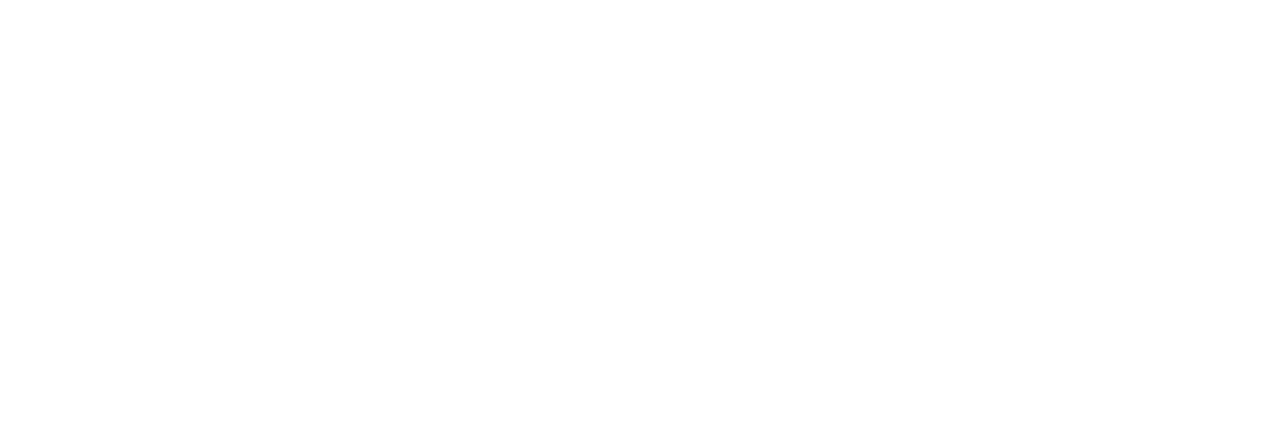
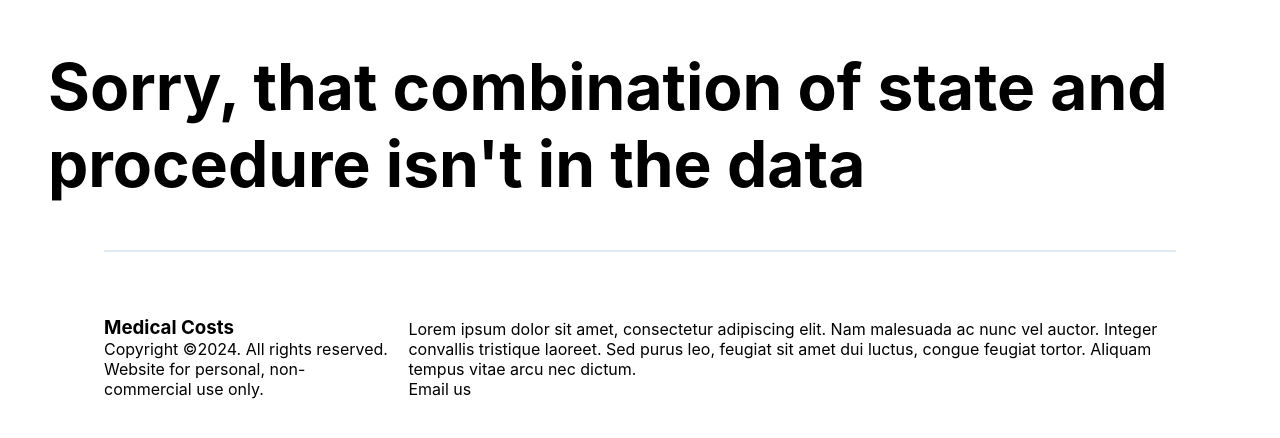
Before and after one commit to csdiehl/healthcare-costs, a React (Create React App) app: page /1/1 in a window 1280 px wide. Before the commit this address had no page. Shown: the top 438 px of the page. Built offline with nearby package versions, Linux system fonts and the light colour scheme.

Commit message:
error handling

```diff
--- a/src/App.js
+++ b/src/App.js
@@ -1,13 +1,9 @@
+import { Navigate, Route, Routes } from "react-router"
+import styled from "styled-components"
 import "./App.css"
-import styled from "styled-components"
-import NavBar from "./components/NavBar"
-import Hero from "./components/Hero"
-import MainSection from "./components/MainSection"
 import Footer from "./components/Footer"
+import Page from "./components/Page"
 import { useData } from "./components/useData"
-import { formatData } from "./utils"
-import { useMemo } from "react"
-import { Route, Routes, useParams, Navigate } from "react-router"
 
 const Container = styled.div`
   margin: 0 auto;
@@ -57,22 +53,4 @@ function App() {
   )
 }
 
-function Page({ costs, lookupTable }) {
-  const { procedure, state } = useParams()
-
-  const data = useMemo(
-    () => formatData(costs, lookupTable, state, procedure),
-    [costs, lookupTable, procedure, state]
-  )
-
-  console.log(procedure, state)
-  return (
-    <>
-      <NavBar state={data.location} />
-      <Hero title={data.procedure} description={data.description} />
-      <MainSection data={data} />
-    </>
-  )
-}
-
 export default App
--- /dev/null
+++ b/src/components/Page.js
@@ -0,0 +1,40 @@
+import { formatData } from "../utils"
+import { useParams } from "react-router"
+import { useMemo } from "react"
+import NavBar from "./NavBar"
+import Hero from "./Hero"
+import MainSection from "./MainSection"
+import styled from "styled-components"
+
+const Error = styled.div`
+  font-size: 4rem;
+  font-weight: bold;
+  padding: 48px;
+`
+
+function Page({ costs, lookupTable }) {
+  const { procedure, state } = useParams()
+
+  const data = useMemo(
+    () => formatData(costs, lookupTable, state, procedure),
+    [costs, lookupTable, procedure, state]
+  )
+
+  return (
+    <>
+      {!data?.error ? (
+        <>
+          <NavBar state={data.location} />
+          <Hero title={data.procedure} description={data.description} />
+          <MainSection data={data} />
+        </>
+      ) : (
+        <Error>
+          Sorry, that combination of state and procedure isn't in the data
+        </Error>
+      )}
+    </>
+  )
+}
+
+export default Page
--- a/src/utils.js
+++ b/src/utils.js
@@ -4,12 +4,17 @@ export function formatData(costs, labels, state, slug) {
   if (!costs || !labels) return null
 
   // get the label information
-  const { id, label, label_detailed } = labels.find((d) => d.slug === slug)
+  const labelInfo = labels.find((d) => d.slug === slug)
+
+  if (!labelInfo) return { error: "label info not found" }
+
+  const { id, label, label_detailed } = labelInfo
+
+  const costInfo = costs.find((d) => d["geo_level"] === state && d.id === id)
+  if (!costInfo) return { error: "cost info not found" }
 
   // use that to find the percentile values from the other dataset
-  const { percent25, percent50, percent75 } = costs.find(
-    (d) => d["geo_level"] === state && d.id === id
-  )
+  const { percent25, percent50, percent75 } = costInfo
 
   // I don't have data for the max value of the chart, so I'm using max of the 75th percentile prices for all states
   const maxPrice = max(
```
